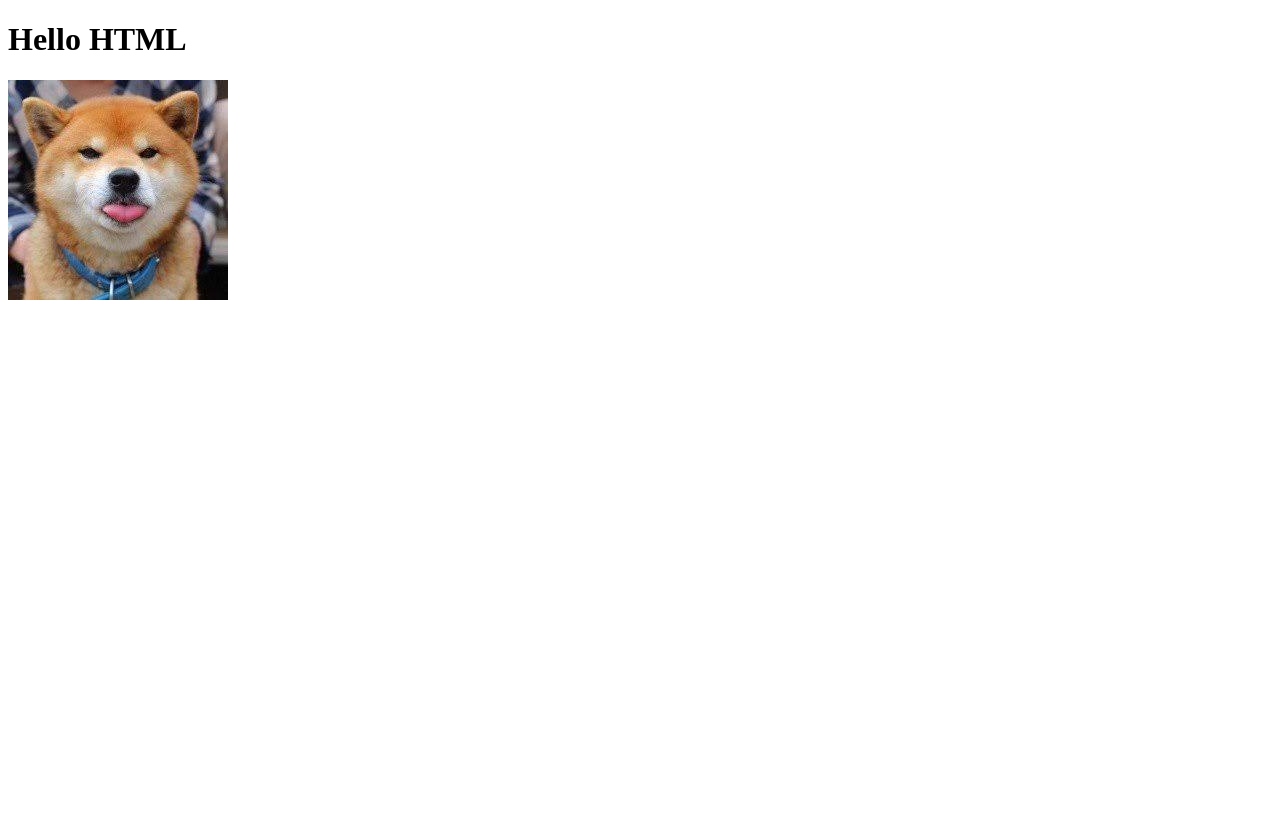
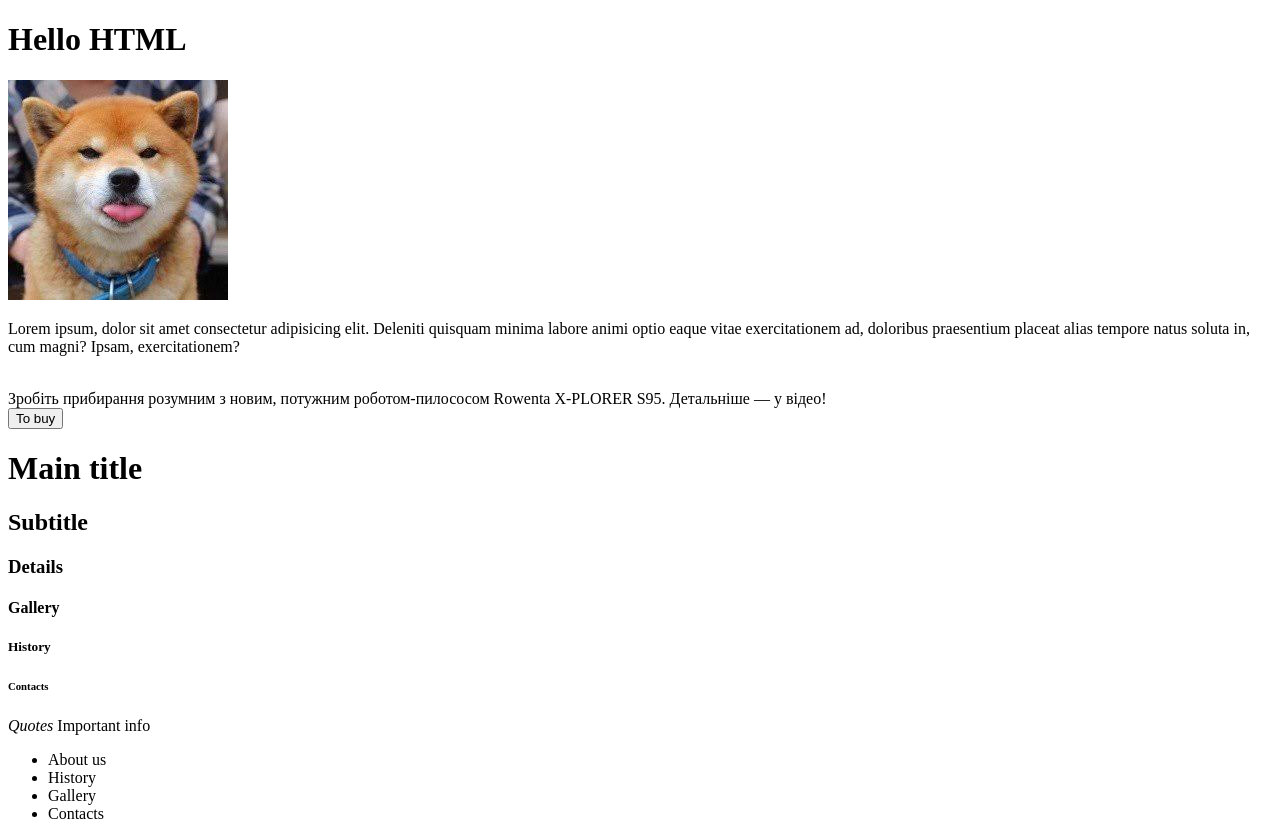
Before and after one commit to MariamiGurg/hello-html, a plain HTML site: page index.html in a window 1280 px wide. Before the commit the page ends 800 px from the top, so only its background shows below. Drawn offline with Linux system fonts and the light colour scheme.

Commit message:
added tags

```diff
--- a/index.html
+++ b/index.html
@@ -9,6 +9,31 @@
   </head>
   <h1>Hello HTML</h1>
   <img src="img/dog.jpeg" alt="dog">
+  <p>Lorem ipsum, dolor sit amet consectetur adipisicing elit. Deleniti quisquam minima labore animi optio eaque vitae
+    exercitationem ad, doloribus praesentium placeat alias tempore natus soluta in, cum magni? Ipsam, exercitationem?
+  </p>
+  <br>
+  <a href="https://www.facebook.com/"></a>
+  <article> Зробіть прибирання розумним з новим, потужним роботом-пилососом Rowenta X-PLORER S95. Детальніше — у відео!
+  </article>
+  <button>To buy</button>
+  <h1>Main title</h1>
+  <h2>Subtitle</h2>
+  <h3>Details</h3>
+  <h4>Gallery</h4>
+  <h5>History</h5>
+  <h6>Contacts</h6>
+
+  <em>Quotes</em>
+  <stron>Important info</stron>
+  <nav>
+    <ul>
+      <li>About us</li>
+      <li>History</li>
+      <li>Gallery</li>
+      <li>Contacts</li>
+    </ul>
+  </nav>
 
   <body>
 
```
